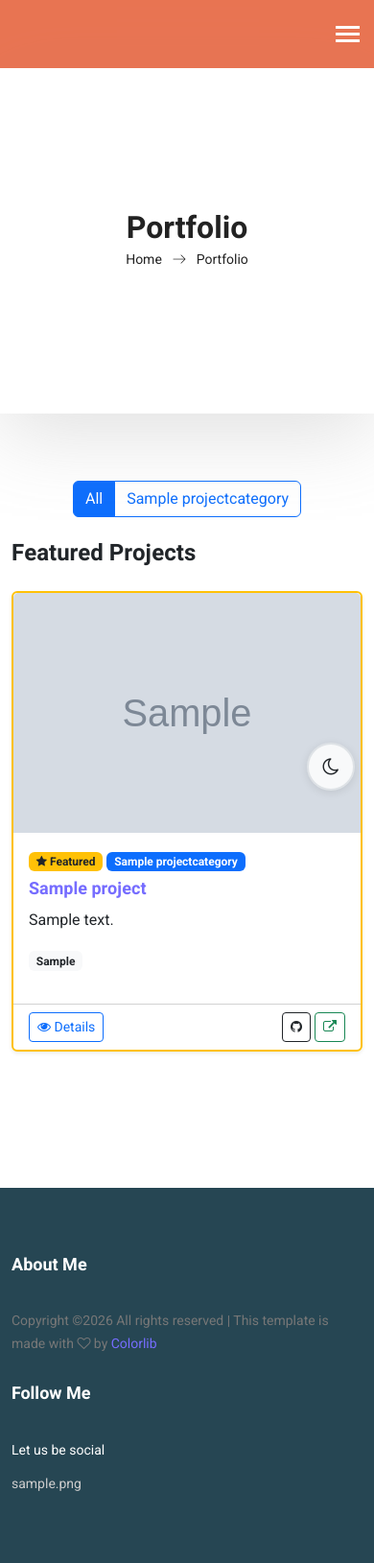
After one commit to softdevcan/softdevcan, a Django app: page /portfolio/ in a window 390 px wide. The commit adds this page. Shown: the whole page at 96% size. Run offline with Django 4.2, Linux system fonts and the light colour scheme; tables that the repository leaves empty hold one stand-in row (values such as "Sample post"); grey boxes marked "Sample" are stand-in pictures.

Commit message:
feat: complete Phase 5 - Portfolio, RSS Feed, and Sitemap (Faz 5.2, 5.4, 5.5)
Portfolio System:
- Added Project and ProjectCategory models with slug, technologies, featured status
- Created portfolio list view with category filtering
- Added project detail page with markdown support
- Card-based responsive layout with hover effects
- Related projects section

RSS Feed:
- Django syndication framework integration
- Feed includes title, description, author, categories
- Available at /blog/feed/
- RSS link in head for auto-discovery

XML Sitemap:
- Django sitemaps framework integration
- Static pages, blog posts, and projects indexed
- Priority and changefreq configured per content type
- Available at /sitemap.xml

Navigation:
- Added Portfolio link to navbar
- Updated Bootstrap 5 data attributes (data-bs-toggle)
- Reordered nav items: Home, Portfolio, Blog, Contact

```diff
--- a/blog/urls.py
+++ b/blog/urls.py
@@ -2,8 +2,10 @@
 
 from django.urls import path
 from . import views
+from .feeds import LatestPostsFeed
 
 urlpatterns = [
     path('', views.blog_home, name='blog_home'),
+    path('feed/', LatestPostsFeed(), name='blog_feed'),
     path('<slug:slug>/', views.blog_detail, name='blog_detail'),  # SEO-friendly slug URL
 ]
--- a/core/urls.py
+++ b/core/urls.py
@@ -1,8 +1,10 @@
 from django.urls import path, include
-from .views import index, redirect_urls
+from .views import index, redirect_urls, portfolio, project_detail
 
 urlpatterns = [
     path('', index, name='index'),
+    path('portfolio/', portfolio, name='portfolio'),
+    path('portfolio/<slug:slug>/', project_detail, name='project_detail'),
     path('contact/', include('contact.urls')),
     path('blog/', include('blog.urls')),
     path('<slug>/', redirect_urls, name='redirect_urls'),
--- a/core/views.py
+++ b/core/views.py
@@ -1,5 +1,5 @@
 from django.shortcuts import render, get_object_or_404, redirect
-from core.models import GeneralSetting, ImageSetting, Skill, Experience, Education, SocialMedia, Document
+from core.models import GeneralSetting, ImageSetting, Skill, Experience, Education, SocialMedia, Document, Project, ProjectCategory
 
 
 # Create your views here.
@@ -76,3 +76,45 @@ def index(request):
 def redirect_urls(request, slug):
     doc = get_object_or_404(Document, slug=slug)
     return redirect(doc.file.url)
+
+
+def portfolio(request):
+    """Display portfolio projects with optional category filter"""
+    projects = Project.objects.filter(is_published=True).select_related('category')
+    categories = ProjectCategory.objects.all()
+
+    # Category filter
+    category_slug = request.GET.get('category')
+    active_category = None
+    if category_slug:
+        active_category = get_object_or_404(ProjectCategory, slug=category_slug)
+        projects = projects.filter(category=active_category)
+
+    # Featured projects first
+    featured_projects = projects.filter(is_featured=True)
+    other_projects = projects.filter(is_featured=False)
+
+    context = {
+        'featured_projects': featured_projects,
+        'projects': other_projects,
+        'categories': categories,
+        'active_category': active_category,
+    }
+    return render(request, 'portfolio.html', context)
+
+
+def project_detail(request, slug):
+    """Display single project details"""
+    project = get_object_or_404(Project, slug=slug, is_published=True)
+
+    # Related projects from same category
+    related_projects = Project.objects.filter(
+        is_published=True,
+        category=project.category
+    ).exclude(pk=project.pk)[:3] if project.category else []
+
+    context = {
+        'project': project,
+        'related_projects': related_projects,
+    }
+    return render(request, 'project_detail.html', context)
--- a/resume/settings.py
+++ b/resume/settings.py
@@ -69,11 +69,16 @@ INSTALLED_APPS = [
     'django.contrib.sessions',
     'django.contrib.messages',
     'django.contrib.staticfiles',
+    'django.contrib.sites',
+    'django.contrib.sitemaps',
     'core.apps.CoreConfig',
     'contact',
     'storages',
     'blog',
 ]
+
+# Site ID for django.contrib.sites
+SITE_ID = 1
 
 MIDDLEWARE = [
     'django.middleware.security.SecurityMiddleware',
--- a/resume/urls.py
+++ b/resume/urls.py
@@ -17,9 +17,18 @@ from django.contrib import admin
 from django.urls import path, include
 from django.conf import settings
 from django.conf.urls.static import static
+from django.contrib.sitemaps.views import sitemap
+from .sitemaps import StaticViewSitemap, BlogSitemap, ProjectSitemap
+
+sitemaps = {
+    'static': StaticViewSitemap,
+    'blog': BlogSitemap,
+    'projects': ProjectSitemap,
+}
 
 urlpatterns = [
     path('admin/', admin.site.urls),
+    path('sitemap.xml', sitemap, {'sitemaps': sitemaps}, name='django.contrib.sitemaps.views.sitemap'),
     path('', include('core.urls')),
     path('contact/', include('contact.urls')),
     path('blog/', include('blog.urls')),
--- a/templates/includes/head.html
+++ b/templates/includes/head.html
@@ -9,6 +9,9 @@
         <meta name="keywords" content="{% block meta_keywords %}{{ site_keywords }}{% endblock %}">
         <meta name="description" content="{% block meta_description %}{{ site_description }}{% endblock %}">
         <meta name="author" content="{% block meta_author %}Can AKYILDIRIM{% endblock %}">
+
+        <!-- RSS Feed -->
+        <link rel="alternate" type="application/rss+xml" title="Blog RSS Feed" href="{% url 'blog_feed' %}">
 
         {% block extra_head %}
         <!-- Extra head content from child templates -->
--- a/templates/includes/navbar.html
+++ b/templates/includes/navbar.html
@@ -7,7 +7,7 @@
 					<div class="container box_1620">
 						<!-- Brand and toggle get grouped for better mobile display -->
 						<a class="navbar-brand logo_h" href="{% url 'index' %}"><img src="{{ header_logo.url }}" alt="" style="height: 80px;"></a>
-						<button class="navbar-toggler" type="button" data-toggle="collapse" data-target="#navbarSupportedContent" aria-controls="navbarSupportedContent" aria-expanded="false" aria-label="Toggle navigation">
+						<button class="navbar-toggler" type="button" data-bs-toggle="collapse" data-bs-target="#navbarSupportedContent" aria-controls="navbarSupportedContent" aria-expanded="false" aria-label="Toggle navigation">
 							<span class="icon-bar"></span>
 							<span class="icon-bar"></span>
 							<span class="icon-bar"></span>
@@ -18,11 +18,14 @@
                                 <li class="nav-item {% if request.path == '/' %}active{% endif %}">
                                     <a class="nav-link" href="{% url 'index' %}">Home</a>
                                 </li>
+                                <li class="nav-item {% if '/portfolio' in request.path %}active{% endif %}">
+                                    <a class="nav-link" href="{% url 'portfolio' %}">Portfolio</a>
+                                </li>
+                                <li class="nav-item {% if '/blog' in request.path %}active{% endif %}">
+                                    <a class="nav-link" href="{% url 'blog_home' %}">Blog</a>
+                                </li>
                                 <li class="nav-item {% if request.path == '/contact/' %}active{% endif %}">
                                     <a class="nav-link" href="{% url 'contact' %}">Contact</a>
-                                </li>
-                                <li class="nav-item {% if request.path == '/blog/' %}active{% endif %}">
-                                    <a class="nav-link" href="{% url 'blog_home' %}">Blog</a>
                                 </li>
                                 {% for document in documents %}
                                 <li class="nav-item">
--- /dev/null
+++ b/templates/portfolio.html
@@ -0,0 +1,182 @@
+{% extends 'layout.html' %}
+{% load static %}
+
+{% block title %}Portfolio - {{ site_title }}{% endblock %}
+{% block meta_description %}Explore my portfolio of software development projects including web applications, APIs, and more.{% endblock %}
+
+{% block banner_area %}
+<section class="banner_area">
+    <div class="box_1620">
+        <div class="banner_inner d-flex align-items-center">
+            <div class="container">
+                <div class="banner_content text-center">
+                    <h2>Portfolio</h2>
+                    <div class="page_link">
+                        <a href="{% url 'index' %}">Home</a>
+                        <a href="{% url 'portfolio' %}">Portfolio</a>
+                    </div>
+                </div>
+            </div>
+        </div>
+    </div>
+</section>
+{% endblock %}
+
+{% block content %}
+<section class="portfolio_area p_120">
+    <div class="container">
+        <!-- Category Filter -->
+        {% if categories %}
+        <div class="row mb-4">
+            <div class="col-12 text-center">
+                <div class="btn-group flex-wrap" role="group">
+                    <a href="{% url 'portfolio' %}" class="btn {% if not active_category %}btn-primary{% else %}btn-outline-primary{% endif %}">
+                        All
+                    </a>
+                    {% for category in categories %}
+                    <a href="{% url 'portfolio' %}?category={{ category.slug }}"
+                       class="btn {% if active_category.slug == category.slug %}btn-primary{% else %}btn-outline-primary{% endif %}">
+                        {{ category.name }}
+                    </a>
+                    {% endfor %}
+                </div>
+            </div>
+        </div>
+        {% endif %}
+
+        <!-- Featured Projects -->
+        {% if featured_projects %}
+        <div class="row mb-5">
+            <div class="col-12">
+                <h3 class="mb-4">Featured Projects</h3>
+            </div>
+            {% for project in featured_projects %}
+            <div class="col-lg-6 mb-4">
+                <div class="card h-100 shadow-sm project-card featured">
+                    {% if project.featured_image %}
+                    <img src="{{ project.featured_image.url }}" class="card-img-top" alt="{{ project.title }}" style="height: 250px; object-fit: cover;">
+                    {% else %}
+                    <div class="card-img-top bg-secondary d-flex align-items-center justify-content-center" style="height: 250px;">
+                        <i class="fa fa-code fa-4x text-white-50"></i>
+                    </div>
+                    {% endif %}
+                    <div class="card-body">
+                        <span class="badge bg-warning text-dark mb-2"><i class="fa fa-star"></i> Featured</span>
+                        {% if project.category %}
+                        <span class="badge bg-primary mb-2">{{ project.category.name }}</span>
+                        {% endif %}
+                        <h4 class="card-title">
+                            <a href="{% url 'project_detail' project.slug %}" class="text-decoration-none">{{ project.title }}</a>
+                        </h4>
+                        <p class="card-text">{{ project.description|truncatewords:30 }}</p>
+                        {% if project.technologies %}
+                        <div class="mb-3">
+                            {% for tech in project.get_technologies_list %}
+                            <span class="badge bg-light text-dark me-1">{{ tech }}</span>
+                            {% endfor %}
+                        </div>
+                        {% endif %}
+                    </div>
+                    <div class="card-footer bg-transparent">
+                        <div class="d-flex justify-content-between">
+                            <a href="{% url 'project_detail' project.slug %}" class="btn btn-sm btn-outline-primary">
+                                <i class="fa fa-eye"></i> Details
+                            </a>
+                            <div>
+                                {% if project.github_url %}
+                                <a href="{{ project.github_url }}" target="_blank" class="btn btn-sm btn-outline-dark">
+                                    <i class="fa fa-github"></i>
+                                </a>
+                                {% endif %}
+                                {% if project.live_url %}
+                                <a href="{{ project.live_url }}" target="_blank" class="btn btn-sm btn-outline-success">
+                                    <i class="fa fa-external-link"></i>
+                                </a>
+                                {% endif %}
+                            </div>
+                        </div>
+                    </div>
+                </div>
+            </div>
+            {% endfor %}
+        </div>
+        {% endif %}
+
+        <!-- All Projects -->
+        <div class="row">
+            {% if projects or featured_projects %}
+                {% if projects %}
+                <div class="col-12">
+                    <h3 class="mb-4">{% if featured_projects %}Other Projects{% else %}Projects{% endif %}</h3>
+                </div>
+                {% endif %}
+                {% for project in projects %}
+                <div class="col-lg-4 col-md-6 mb-4">
+                    <div class="card h-100 shadow-sm project-card">
+                        {% if project.featured_image %}
+                        <img src="{{ project.featured_image.url }}" class="card-img-top" alt="{{ project.title }}" style="height: 180px; object-fit: cover;">
+                        {% else %}
+                        <div class="card-img-top bg-secondary d-flex align-items-center justify-content-center" style="height: 180px;">
+                            <i class="fa fa-code fa-3x text-white-50"></i>
+                        </div>
+                        {% endif %}
+                        <div class="card-body">
+                            {% if project.category %}
+                            <span class="badge bg-primary mb-2">{{ project.category.name }}</span>
+                            {% endif %}
+                            <h5 class="card-title">
+                                <a href="{% url 'project_detail' project.slug %}" class="text-decoration-none">{{ project.title }}</a>
+                            </h5>
+                            <p class="card-text small">{{ project.description|truncatewords:20 }}</p>
+                            {% if project.technologies %}
+                            <div class="mb-2">
+                                {% for tech in project.get_technologies_list|slice:":4" %}
+                                <span class="badge bg-light text-dark small">{{ tech }}</span>
+                                {% endfor %}
+                                {% if project.get_technologies_list|length > 4 %}
+                                <span class="badge bg-light text-dark small">+{{ project.get_technologies_list|length|add:"-4" }}</span>
+                                {% endif %}
+                            </div>
+                            {% endif %}
+                        </div>
+                        <div class="card-footer bg-transparent">
+                            <div class="d-flex justify-content-between align-items-center">
+                                <a href="{% url 'project_detail' project.slug %}" class="btn btn-sm btn-outline-primary">View</a>
+                                <div>
+                                    {% if project.github_url %}
+                                    <a href="{{ project.github_url }}" target="_blank" class="text-dark"><i class="fa fa-github"></i></a>
+                                    {% endif %}
+                                    {% if project.live_url %}
+                                    <a href="{{ project.live_url }}" target="_blank" class="text-success ms-2"><i class="fa fa-external-link"></i></a>
+                                    {% endif %}
+                                </div>
+                            </div>
+                        </div>
+                    </div>
+                </div>
+                {% endfor %}
+            {% else %}
+                <div class="col-12 text-center">
+                    <p class="lead">No projects found{% if active_category %} in this category{% endif %}.</p>
+                    {% if active_category %}
+                    <a href="{% url 'portfolio' %}" class="btn btn-primary">View All Projects</a>
+                    {% endif %}
+                </div>
+            {% endif %}
+        </div>
+    </div>
+</section>
+
+<style>
+.project-card {
+    transition: transform 0.3s ease, box-shadow 0.3s ease;
+}
+.project-card:hover {
+    transform: translateY(-5px);
+    box-shadow: 0 0.5rem 1rem rgba(0, 0, 0, 0.15) !important;
+}
+.project-card.featured {
+    border: 2px solid var(--bs-warning);
+}
+</style>
+{% endblock %}
```
Also changed, not shown: MODERNIZATION_ROADMAP.md (+4 -3 lines), blog/feeds.py (added, +39 -0 lines), core/admin.py (+41 -1 lines), core/models.py (+81 -0 lines), resume/sitemaps.py (added, +48 -0 lines), templates/project_detail.html (added, +160 -0 lines).
